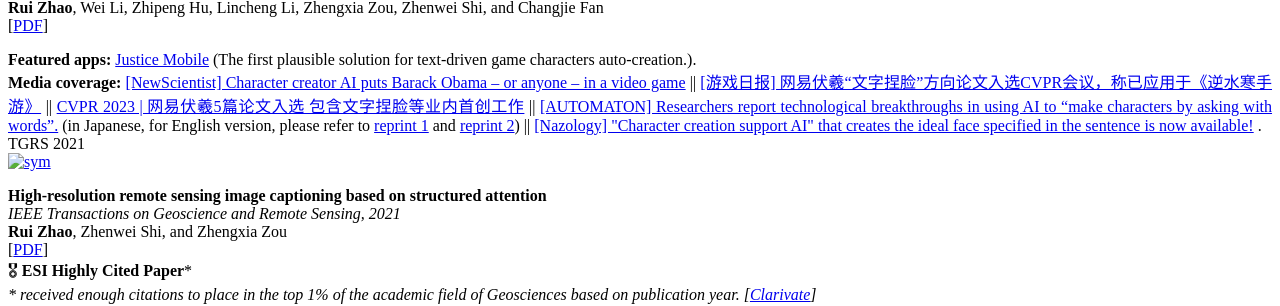
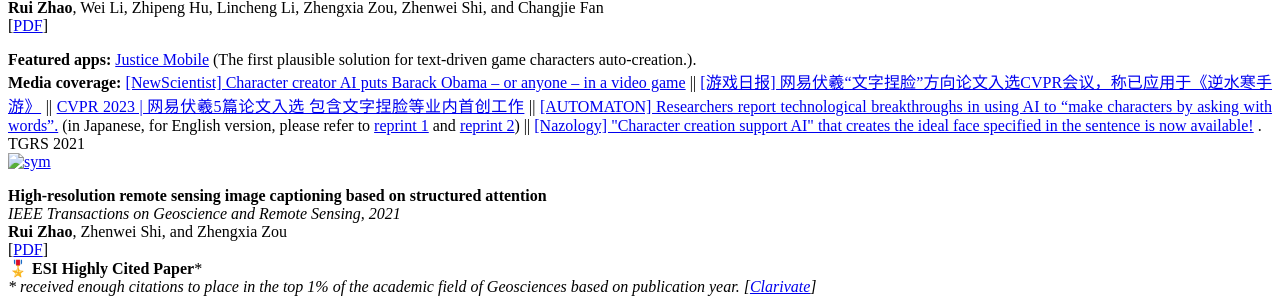
Before and after one commit to ruizhaocv/ruizhaocv.github.io, a Jekyll site: the page built from _pages/includes/pub.md, in a window 1280 px wide and 900 px high, scrolled down 637 px, cut to the strip 0-306 px from the top of the window. Built offline with Jekyll 4.4.1, drawn with Linux system fonts in a browser that asks for light colours; our own code applies the rules of GitHub Pages for plain Markdown files.

Commit message:
add emoji

```diff
--- a/_pages/includes/pub.md
+++ b/_pages/includes/pub.md
@@ -37,7 +37,7 @@
 <i>IEEE Transactions on Geoscience and Remote Sensing, 2021</i><br>
 <b>Rui Zhao</b>, Zhenwei Shi, and Zhengxia Zou<br>
 [<a href="https://levir.buaa.edu.cn/publications/Structured_Attention.pdf">PDF</a>]<br>
-🎖 <b>ESI Highly Cited Paper</b>*<br>
+🎖️ <b>ESI Highly Cited Paper</b>*<br>
 <i>* received enough citations to place in the top 1% of the academic field of Geosciences based on publication year. [<a href="https://clarivate.libguides.com/c.php?g=593878&p=4107961">Clarivate</a>]</i><br>
 <div style="text-align: justify">
 </div>
```
